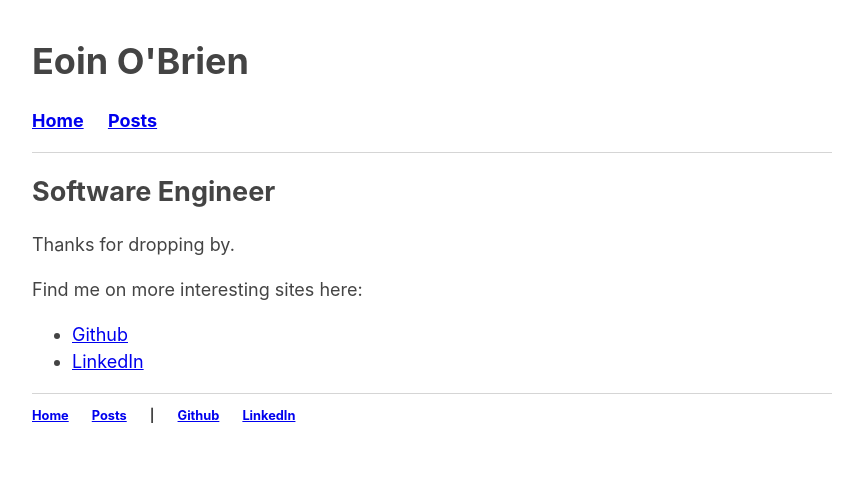
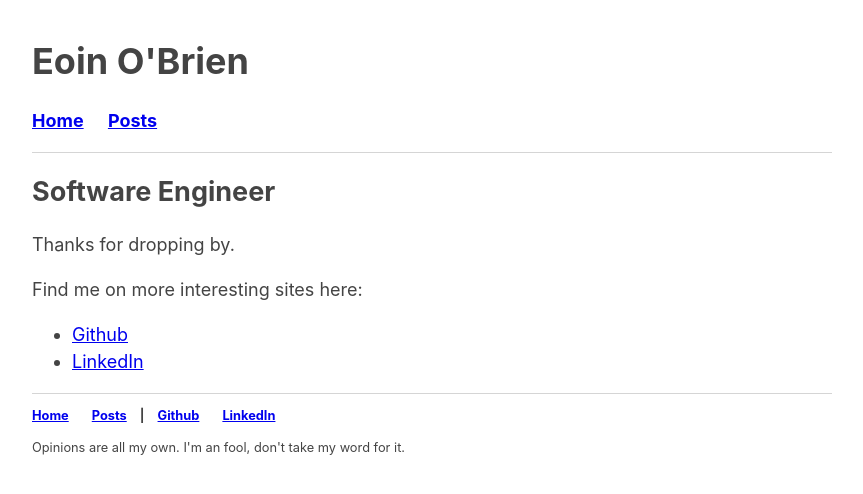
Before and after one commit to eoinobrien/eoinobrien.ie, a Jekyll site: the page built from index.md, in a window 1280 px wide. Shown: the top 494 px of the page, without its empty margins (208-1071 px from the left). Built offline with Jekyll 4.4.1, drawn with Linux system fonts in a browser that asks for light colours.

Commit message:
add disclaimer

```diff
--- a/_includes/footer.html
+++ b/_includes/footer.html
@@ -1,12 +1,13 @@
-<footer>
+<footer class="page-footer">
     <nav>
         <ul>
             <li><a href="/">Home</a></li>
             <li><a href="/posts">Posts</a></li>
-            <li>|</li>
+            <span>|</span>
             <li><a href="https://github.com/eoinobrien">Github</a></li>
             <li><a href="https://www.linkedin.com/in/obrieneoin">LinkedIn</a></li>
         </ul>
     </nav>
+    <p>Opinions are all my own. I'm an fool, don't take my word for it.</p>
     <!-- TODO: Add personal opinion disclaimer -->
 </footer>
--- a/_includes/header.html
+++ b/_includes/header.html
@@ -1,4 +1,4 @@
-<header class="header">
+<header class="page-header">
     <h1 class="header-site-name">Eoin O'Brien</h1>
     <nav>
         <ul>
--- /dev/null
+++ b/assets/css/footer.scss
@@ -0,0 +1,12 @@
+footer.page-footer {
+    border-top: 1px solid #d5d5d5;
+    font-size: .8rem;
+
+    ul li {
+        margin: 0 10px;
+
+        &:first-child {
+            margin-left: 0;
+        }
+    }
+}
--- a/assets/css/header.scss
+++ b/assets/css/header.scss
@@ -1,3 +1,3 @@
-header.header {
+header.page-header {
     border-bottom: 1px solid #d5d5d5;
 }
--- a/assets/css/main.scss
+++ b/assets/css/main.scss
@@ -25,10 +25,6 @@ nav ul li, footer ul li {
     display: inline;
     margin-right: 20px;
 }
-footer {
-    border-top: 1px solid #d5d5d5;
-    font-size: .8rem;
-}
 img {
 	max-width: 100%;
 }
@@ -50,4 +46,5 @@ img {
 	"./header",
 	"./post",
 	"./post-list",
-	"./category";
+	"./category",
+	"./footer";
```
